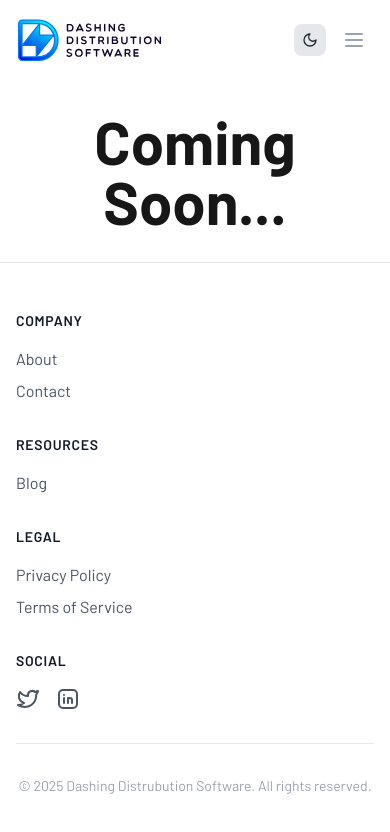
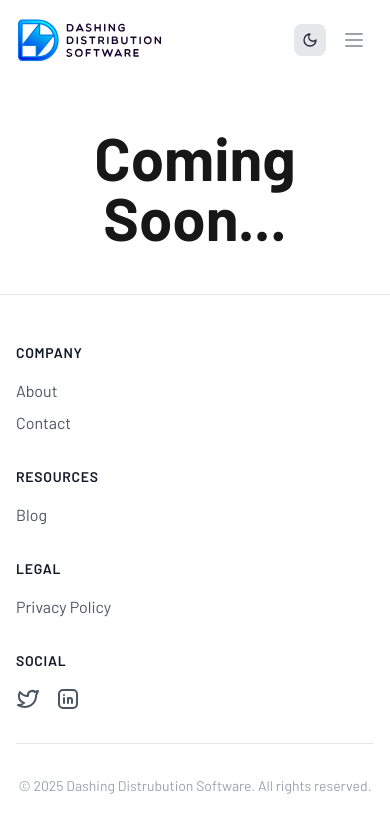
Before and after one commit to hari-bhandari/dashing-site2, a Next.js app: page /blog in a window 390 px wide. Shown: the top 832 px of the page. Built offline with nearby package versions, Linux system fonts and the light colour scheme.

Commit message:
Removed macbook scroll on mobile

```diff
--- a/src/app/components/Footer.tsx
+++ b/src/app/components/Footer.tsx
@@ -56,9 +56,6 @@ export default function Footer() {
               <Link href="/privacy-policy" className="text-gray-600 hover:text-gray-900 dark:text-white">
                 Privacy Policy
               </Link>
-              <Link href="/terms" className="text-gray-600 hover:text-gray-900 dark:text-white">
-                Terms of Service
-              </Link>
             </div>
           </div>
 
--- a/src/app/components/Hero.tsx
+++ b/src/app/components/Hero.tsx
@@ -80,10 +80,10 @@ export default function MacbookScroll({
   return (
     <div
       ref={ref}
-        className="h-fit-content flex flex-col items-center mt-12 md:mt-0 py-0 md:py-40 justify-start flex-shrink-0 [perspective:800px] transform scale-[0.35] sm:scale-[0.5] md:scale-100 origin-top"
+      className="h-fit-content flex flex-col items-center mt-12 md:mt-0 py-0 md:py-40 justify-start flex-shrink-0"
     >
       <div className="text-center">
-          {/* New rounded div with border */}
+        {/* Rounded div with border */}
         <motion.div
           style={{
             translateY: textTransform,
@@ -118,13 +118,15 @@ export default function MacbookScroll({
           Empower your business with cutting-edge software to manage, optimise, and expand
           your distribution operations seamlessly.
         </motion.p>
-          {/* New button */}
         <motion.div className="mb-12">
           <button className="px-8 py-3 bg-[#22263e] text-white rounded-lg font-semibold hover:bg-blue-700 transition-colors duration-200 shadow-lg">
             Get Started
           </button>
         </motion.div>
       </div>
+
+      {/* MacBook section - hidden on mobile */}
+      <div className="hidden md:block">
         {/* Lid */}
         <Lid
           src={src}
@@ -156,6 +158,7 @@ export default function MacbookScroll({
             <div className="h-40 w-full absolute bottom-0 inset-x-0 bg-gradient-to-t dark:from-black from-white via-white dark:via-black to-transparent z-50"></div>
           )}
           {badge && <div className="absolute bottom-4 left-4">{badge}</div>}
+        </div>
       </div>
     </div>
   );
```
Lines whose indentation alone changed are shown as unchanged.
